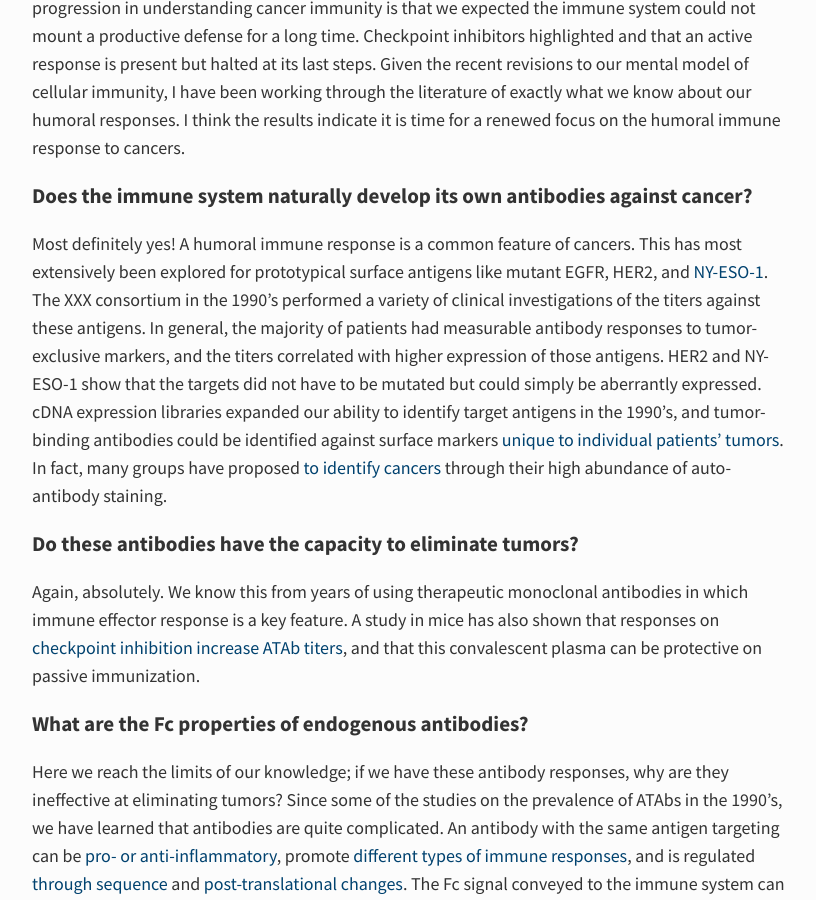
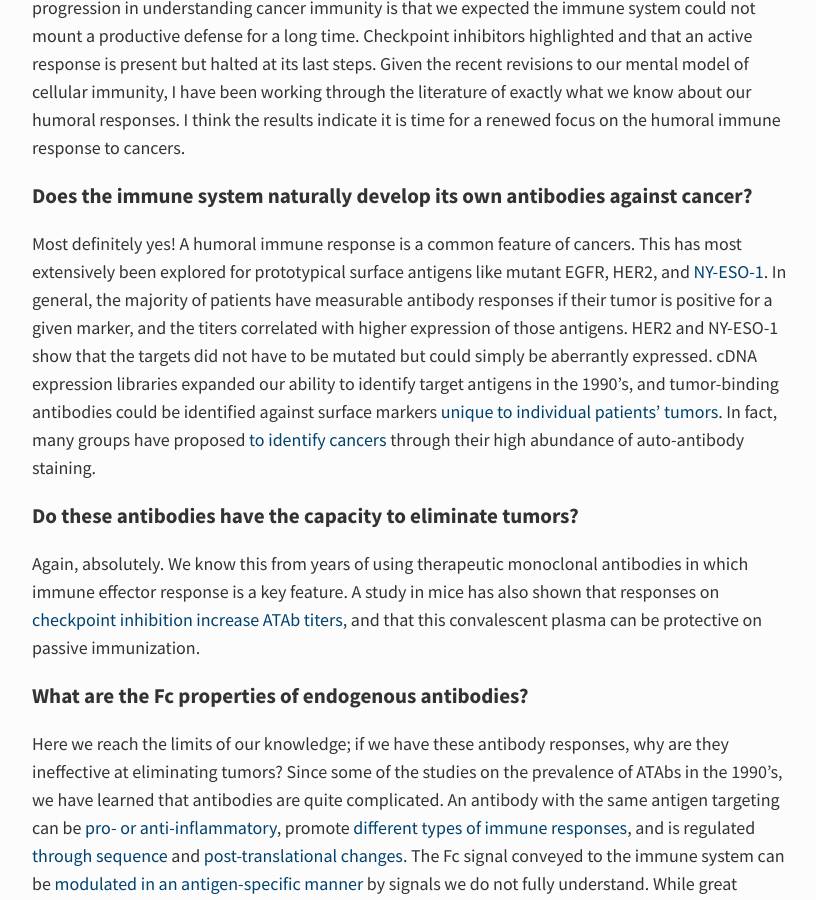
Before and after one commit to thanatosmin/ameyer.me, a Jekyll site: the page built from _posts/2021-02-14-endo-Abs.md, in a window 1280 px wide and 900 px high, scrolled down 538 px. Shown: the whole window, without its empty margins (228-1044 px from the left). Built offline with Jekyll 4.4.1, drawn with Linux system fonts in a browser that asks for light colours.

Commit message:
Update 2021-02-14-endo-Abs.md

```diff
--- a/_posts/2021-02-14-endo-Abs.md
+++ b/_posts/2021-02-14-endo-Abs.md
@@ -15,7 +15,7 @@
 
 ### Does the immune system naturally develop its own antibodies against cancer?
 
-Most definitely yes! A humoral immune response is a common feature of cancers. This has most extensively been explored for prototypical surface antigens like mutant EGFR, HER2, and [NY-ESO-1](https://rupress.org/jem/article/187/8/1349/7598/A-Survey-of-the-Humoral-Immune-Response-of-Cancer). The XXX consortium in the 1990’s performed a variety of clinical investigations of the titers against these antigens. In general, the majority of patients had measurable antibody responses to tumor-exclusive markers, and the titers correlated with higher expression of those antigens. HER2 and NY-ESO-1 show that the targets did not have to be mutated but could simply be aberrantly expressed. cDNA expression libraries expanded our ability to identify target antigens in the 1990's, and tumor-binding antibodies could be identified against surface markers [unique to individual patients’ tumors](https://rupress.org/jem/article/187/8/1163/7587/New-Paths-in-Human-Cancer-Serology). In fact, many groups have proposed [to identify cancers](https://www.nature.com/articles/srep05088) through their high abundance of auto-antibody staining.
+Most definitely yes! A humoral immune response is a common feature of cancers. This has most extensively been explored for prototypical surface antigens like mutant EGFR, HER2, and [NY-ESO-1](https://rupress.org/jem/article/187/8/1349/7598/A-Survey-of-the-Humoral-Immune-Response-of-Cancer). In general, the majority of patients have measurable antibody responses if their tumor is positive for a given marker, and the titers correlated with higher expression of those antigens. HER2 and NY-ESO-1 show that the targets did not have to be mutated but could simply be aberrantly expressed. cDNA expression libraries expanded our ability to identify target antigens in the 1990's, and tumor-binding antibodies could be identified against surface markers [unique to individual patients’ tumors](https://rupress.org/jem/article/187/8/1163/7587/New-Paths-in-Human-Cancer-Serology). In fact, many groups have proposed [to identify cancers](https://www.nature.com/articles/srep05088) through their high abundance of auto-antibody staining.
 
 ### Do these antibodies have the capacity to eliminate tumors?
 
```
